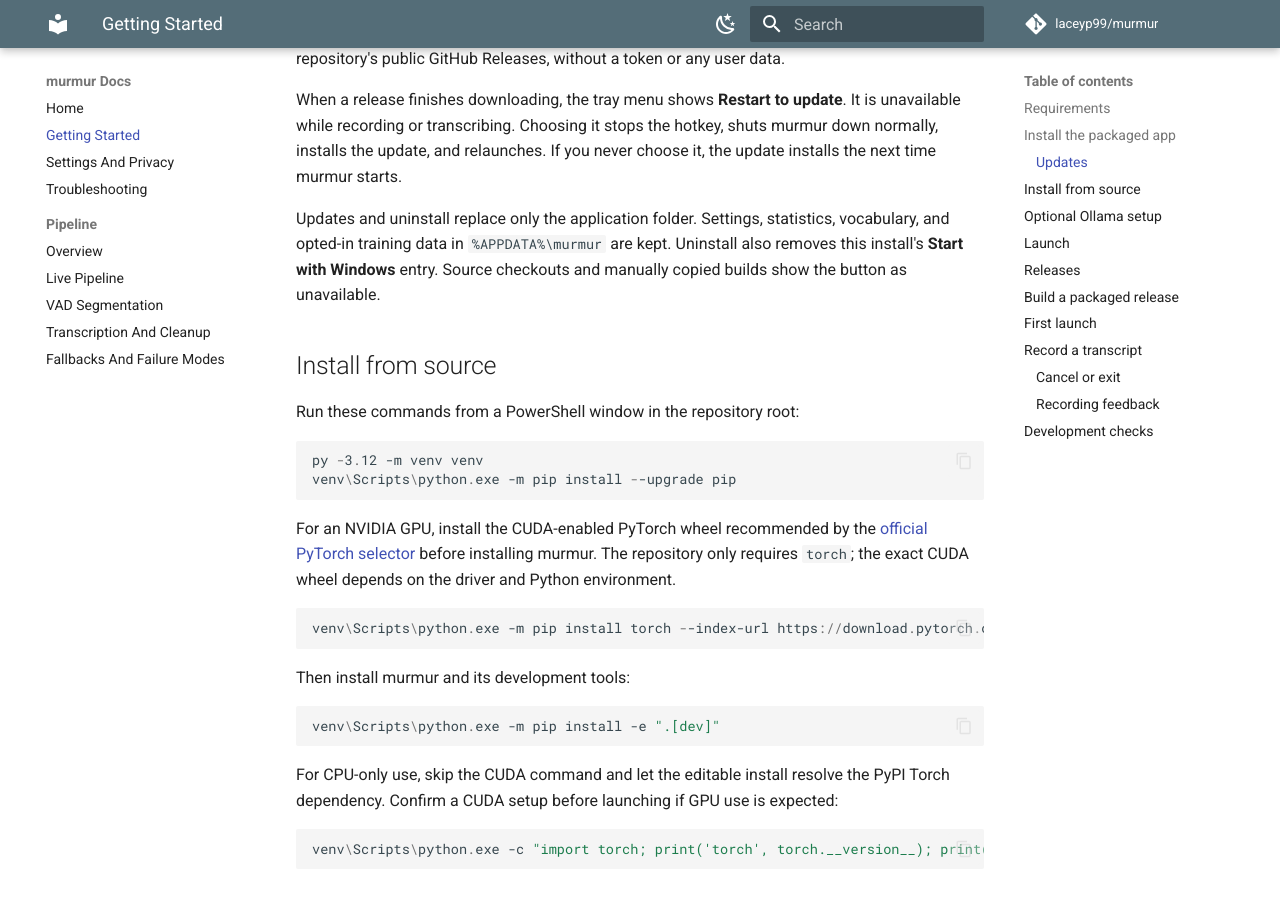
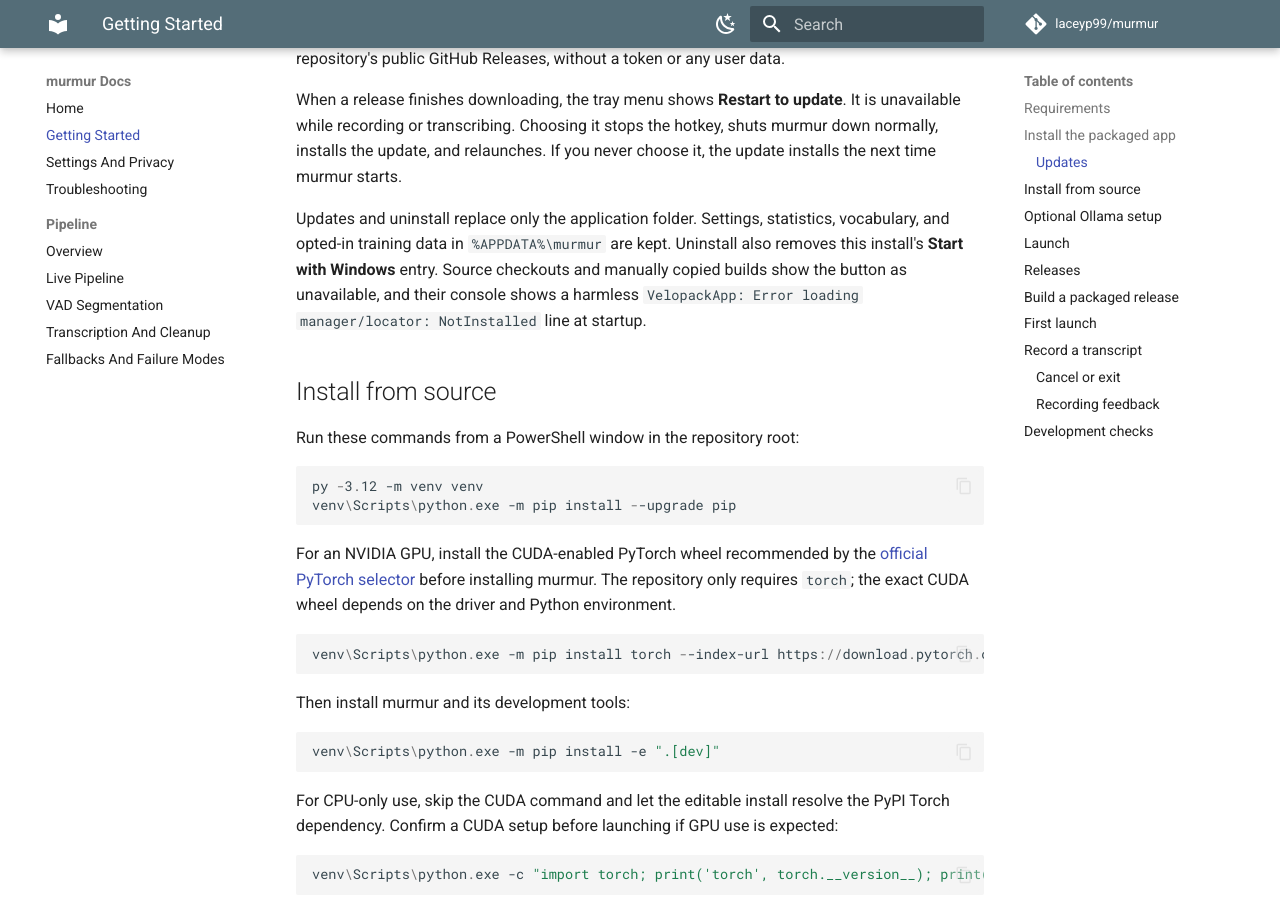
Before and after one commit to laceyp99/murmur, an MkDocs documentation site: the page built from docs/getting-started.md, in a window 1280 px wide and 900 px high, scrolled down 1263 px. Built offline with MkDocs 1.6.1 and Material for MkDocs 9.7.7, drawn with Linux system fonts in a browser that asks for light colours; comment, search, counter and statistics services are not loaded.

Commit message:
fix(release): pin setup actions and note velopack source-run log
Co-Authored-By: Claude Opus 5.5 <noreply@anthropic.com>

```diff
--- a/docs/getting-started.md
+++ b/docs/getting-started.md
@@ -52,7 +52,9 @@ choose it, the update installs the next time murmur starts.
 Updates and uninstall replace only the application folder. Settings, statistics,
 vocabulary, and opted-in training data in `%APPDATA%\murmur` are kept. Uninstall
 also removes this install's **Start with Windows** entry. Source checkouts and
-manually copied builds show the button as unavailable.
+manually copied builds show the button as unavailable, and their console shows
+a harmless `VelopackApp: Error loading manager/locator: NotInstalled` line at
+startup.
 
 ## Install from source
 
```
Also changed, not shown: 1 other file.
